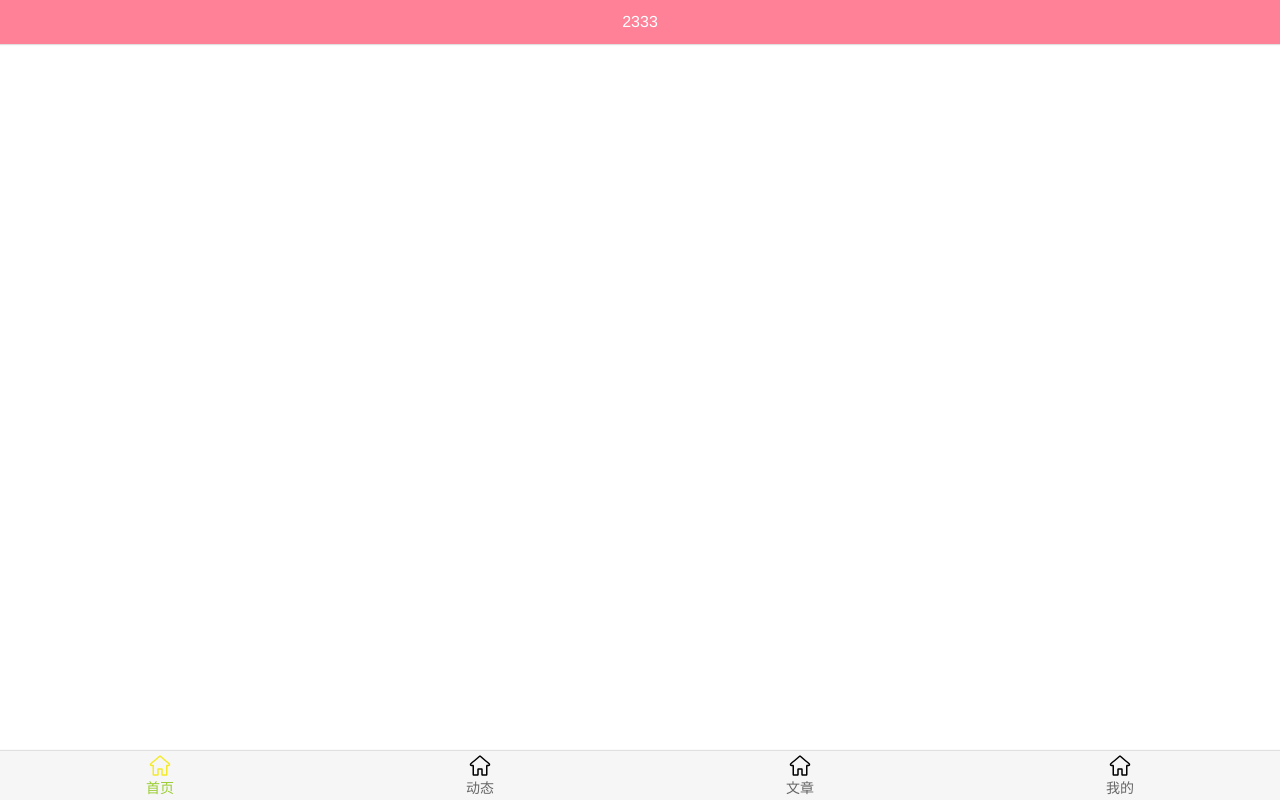
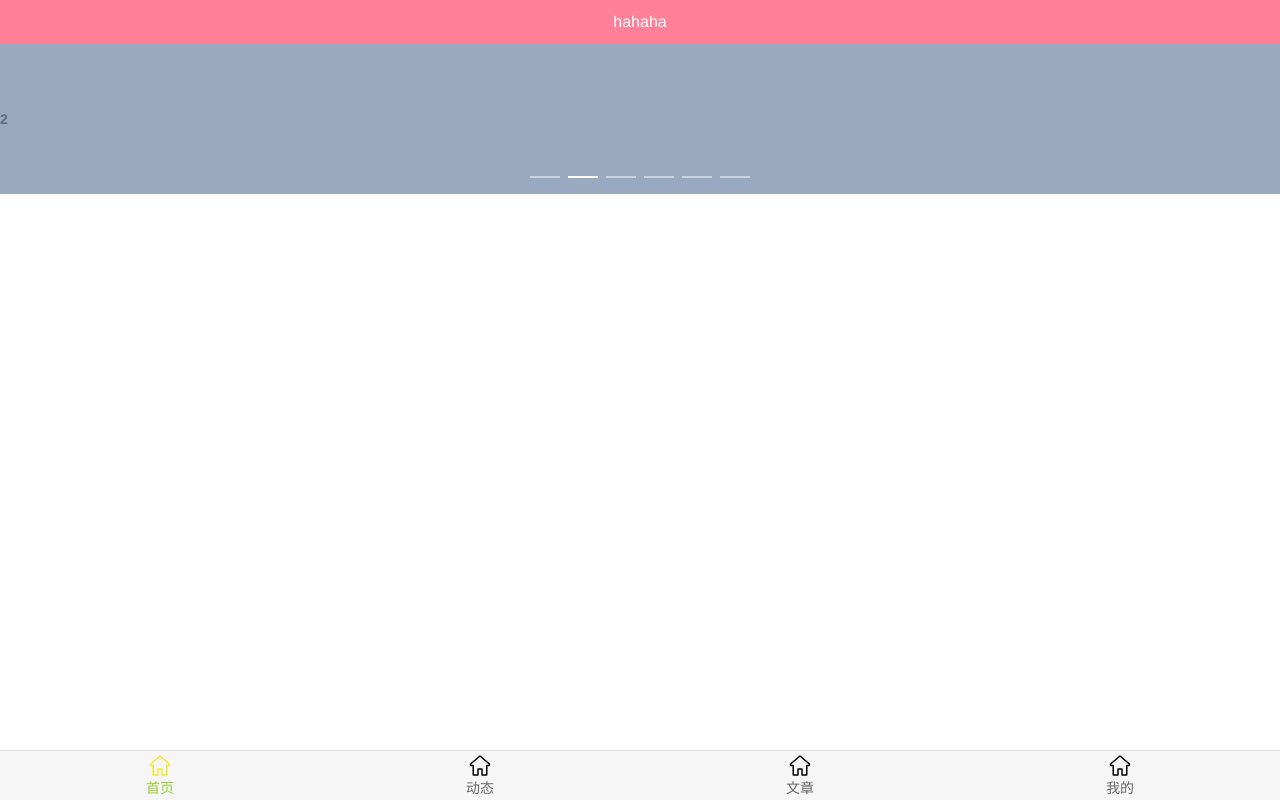
Before and after one commit to lyl2000/supermall, a Vue app: page /home in a window 1280 px wide. Built offline with nearby package versions, Linux system fonts and the light colour scheme.

Commit message:
add element-ui

```diff
--- a/package.json
+++ b/package.json
@@ -9,6 +9,7 @@
   "dependencies": {
     "axios": "^0.18.0",
     "core-js": "^3.6.5",
+    "element-ui": "^2.15.5",
     "vue": "^2.6.11",
     "vue-router": "^3.0.2"
   },
--- a/src/components/content/mainTabBar/MainTabBar.vue
+++ b/src/components/content/mainTabBar/MainTabBar.vue
@@ -2,7 +2,6 @@
   <div id="main-tab-bar">
     <tab-bar>
       <tab-bar-item path="/home">
-        <!-- <img slot="item-icon" src="..\..\..\assets\images\tabbar\home.svg" alt="" /> -->
         <img slot="item-icon" src="~assets/images/tabbar/home.svg" alt="" />
         <img slot="item-icon-active" src="~assets/images/tabbar/home_active.svg" alt="" />
         <div slot="item-text">首页</div>
--- a/src/main.js
+++ b/src/main.js
@@ -2,7 +2,12 @@ import Vue from 'vue'
 import App from './App.vue'
 import router from './router'
 
+import ElementUI from 'element-ui';
+import 'element-ui/lib/theme-chalk/index.css';
+
 Vue.config.productionTip = false
+
+Vue.use(ElementUI);
 
 new Vue({
   render: h => h(App),
--- a/src/views/home/Home.vue
+++ b/src/views/home/Home.vue
@@ -1,6 +1,13 @@
 <template>
   <div id="home">
-    <nav-bar class="home-nav"><div slot="center">2333</div></nav-bar>
+    <nav-bar class="home-nav"><div slot="center">hahaha</div></nav-bar>
+    <div class="block">
+      <el-carousel height="150px">
+        <el-carousel-item v-for="item in 6" :key="item">
+          <h3 class="small">{{ item }}</h3>
+        </el-carousel-item>
+      </el-carousel>
+    </div>
   </div>
 </template>
 
@@ -15,8 +22,23 @@ export default {
 </script>
 
 <style>
-.home-nav {
-  background-color: var(--color-tint);
-  color: #fff;
-}
+  .home-nav {
+    background-color: var(--color-tint);
+    color: #fff;
+  }
+  .el-carousel__item h3 {
+    color: #475669;
+    font-size: 14px;
+    opacity: 0.75;
+    line-height: 150px;
+    margin: 0;
+  }
+
+  .el-carousel__item:nth-child(2n) {
+     background-color: #99a9bf;
+  }
+
+  .el-carousel__item:nth-child(2n+1) {
+     background-color: #d3dce6;
+  }
 </style>
```
Also changed, not shown: 1 other file (tests, documents, lock files or other folders).
